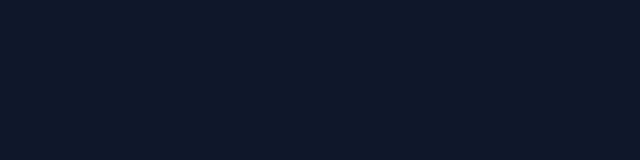
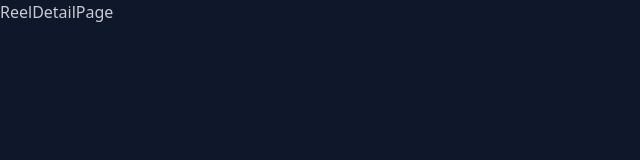
Before and after one commit to jerometaruc/reeltrack-v1, a React (Vite) app in the folder frontend/: page /reel/1 in a window 1280 px wide. Before the commit this address had no page. Shown: the top 160 px of the page, without its empty margins (0-640 px from the left). Built offline with nearby package versions, Linux system fonts and the light colour scheme.

Commit message:
Added ReelDetailPage and routing to ReelCard

```diff
--- a/frontend/src/App.jsx
+++ b/frontend/src/App.jsx
@@ -1,6 +1,7 @@
 import { Route, Routes } from 'react-router';
 import HomePage from './pages/HomePage.jsx';
 import CreatePage from './pages/CreatePage.jsx';
+import ReelDetailPage from './pages/ReelDetailPage.jsx';
 import toast from 'react-hot-toast';
 
 const App = () => {
@@ -9,6 +10,7 @@
       <Routes>
             <Route path="/" element={<HomePage />} />
             <Route path="/create" element={<CreatePage />} />
+            <Route path="/reel/:id" element={<ReelDetailPage />} />
         </Routes>
     </div>
   );
--- a/frontend/src/components/ReelCard.jsx
+++ b/frontend/src/components/ReelCard.jsx
@@ -1,10 +1,12 @@
 import React from 'react';
-import { Trash2Icon } from 'lucide-react';
+import { PenSquareIcon, Trash2Icon } from "lucide-react";
+import { Link } from "react-router";
 import { formatDate } from "../lib/utils";
 
 const ReelCard = ({reel}) => {
   return (
-    <div
+    <Link
+      to={`/reel/${reel._id}`}
       className="card bg-base-100 hover:shadow-lg transition-all duration-200
       border-t-4 border-solid border-primary"
     >
@@ -16,15 +18,17 @@
                 {formatDate(new Date(reel.createdAt))}
             </span>
             <div className="flex items-center gap-1">
+                <PenSquareIcon className="size-4" />
                 <button
-                className="btn btn-ghost btn-xs text-error"
+                  className="btn btn-ghost btn-xs text-error"
+                  onClick={(e) => handleDelete(e, reel._id)}
                 >
                 <Trash2Icon className="size-4" />
                 </button>
             </div>
             </div>
         </div>
-    </div>
+    </Link>
   );
 };
 
--- /dev/null
+++ b/frontend/src/pages/ReelDetailPage.jsx
@@ -0,0 +1,9 @@
+import React from 'react';
+
+const ReelDetailPage = () => {
+  return (
+    <div>ReelDetailPage</div>
+  );
+};
+
+export default ReelDetailPage;
```
